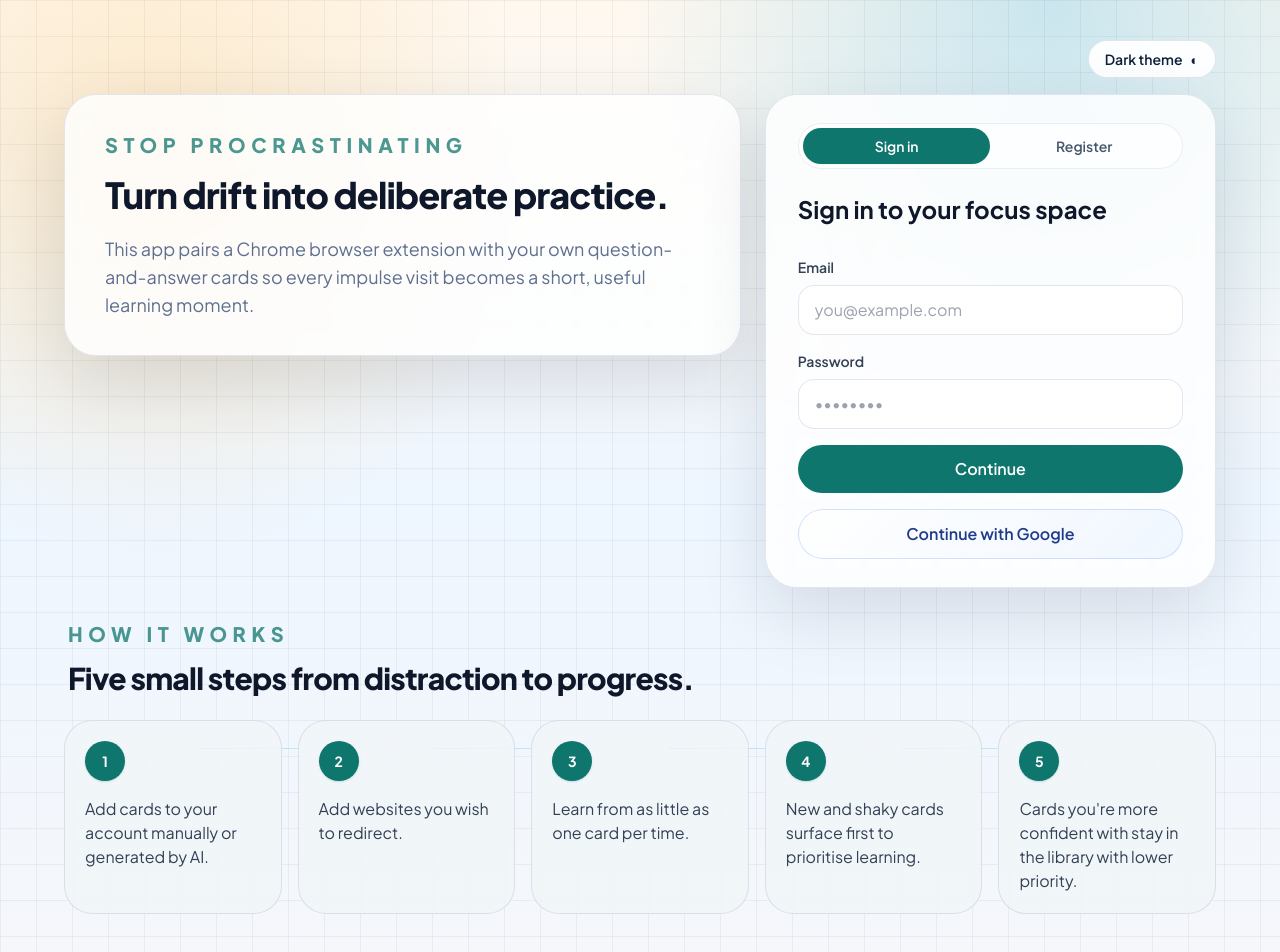
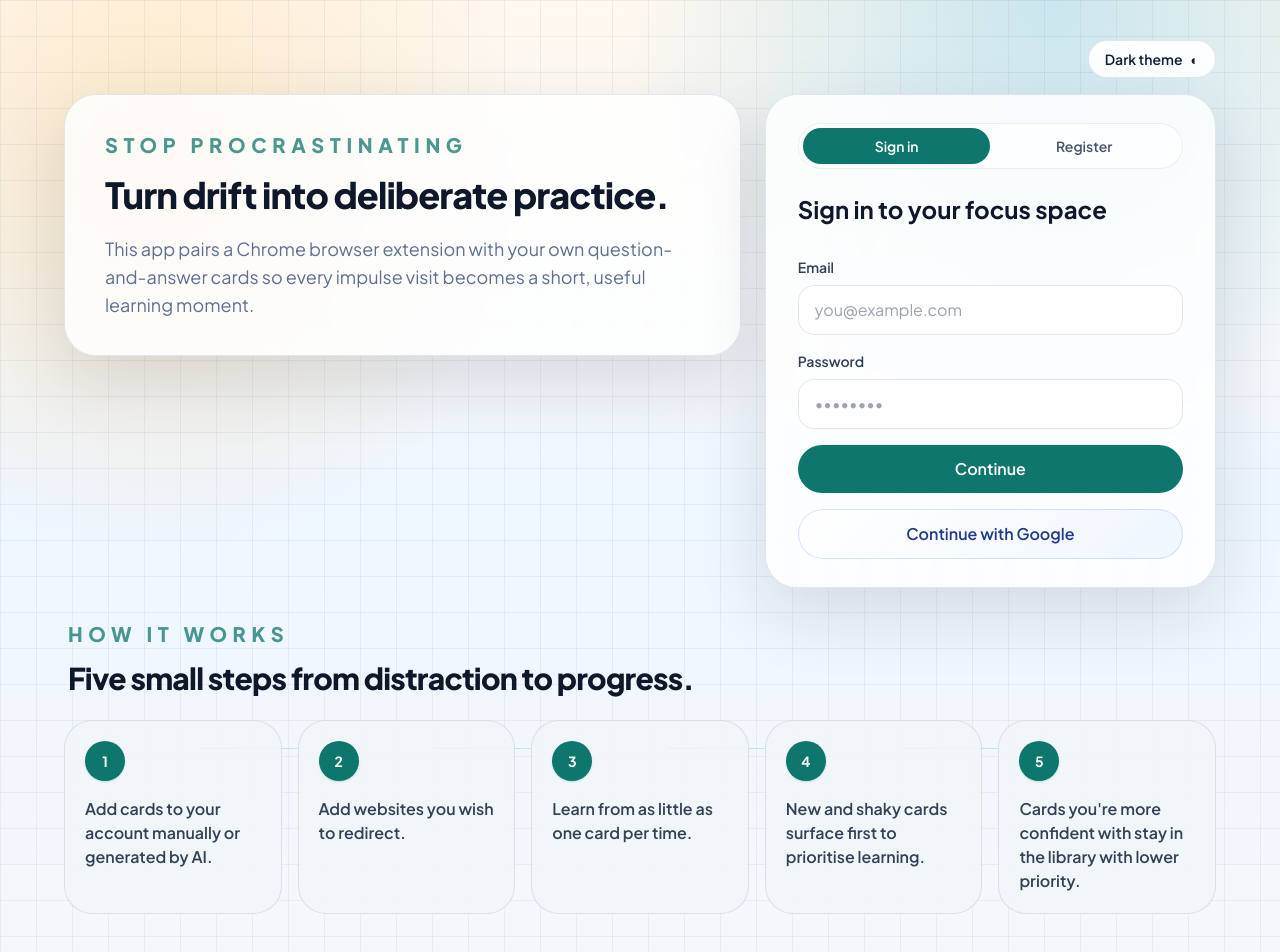
Before and after one commit to MBrock29/stop-procrastinating, a React (Vite) app: page / in a window 1280 px wide. Built offline with nearby package versions, Linux system fonts and the light colour scheme; no server answers.

Commit message:
style: emphasize landing page flow copy

```diff
--- a/src/views/AuthPage.tsx
+++ b/src/views/AuthPage.tsx
@@ -205,7 +205,7 @@ export function AuthPage() {
                       {index + 1}
                     </span>
                   </div>
-                  <p className="mt-4 text-sm leading-6 text-slate-700 dark:text-slate-200 sm:text-base">
+                  <p className="mt-4 text-sm font-semibold leading-6 text-slate-700 dark:text-slate-200 sm:text-base">
                     {step}
                   </p>
                 </div>
```
